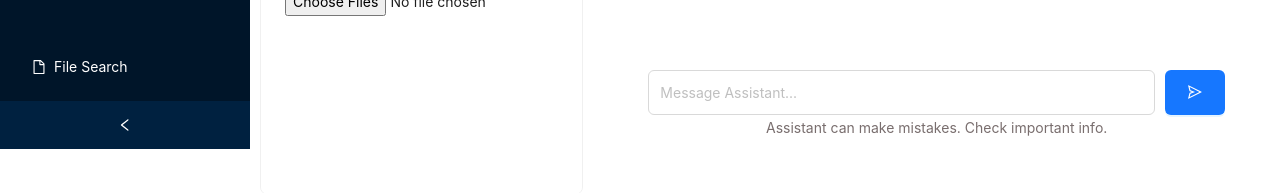
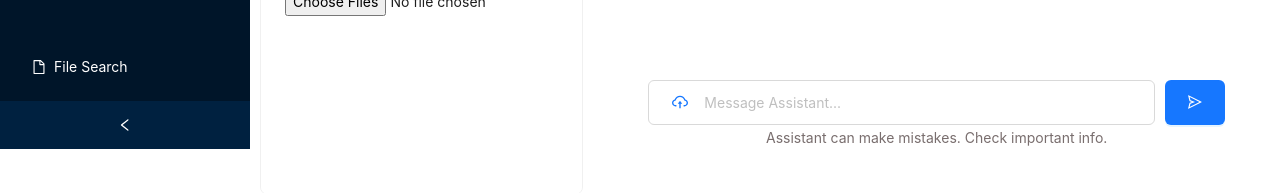
Before and after one commit to charan1922/technical-analysis_response_api, a React (Vite) app: page /file-search/thread_HpsiXNWknaz9HjEpm49JbYaE in a window 1280 px wide. Shown: the part 651-844 px from the top of the page. Built offline with nearby package versions, Linux system fonts and the light colour scheme; no server answers.

Commit message:
feat: Add file upload functionality to InputArea component

```diff
--- a/src/components/InputArea.tsx
+++ b/src/components/InputArea.tsx
@@ -1,12 +1,18 @@
 import React, { useState } from "react";
-import { Input, Button } from "antd";
-import { SendOutlined } from "@ant-design/icons";
+import { Input, Button, Upload, Space } from "antd";
+import {
+  CloudUploadOutlined,
+  FileAddOutlined,
+  FileOutlined,
+  SendOutlined,
+  UploadOutlined,
+} from "@ant-design/icons";
 
 interface InputAreaProps {
   onSendMessage: (message: string) => void;
-  inputDisabled: any;
-  setInputDisabled: any;
-  scrollToBottom: any;
+  inputDisabled: boolean;
+  setInputDisabled: (disabled: boolean) => void;
+  scrollToBottom: () => void;
 }
 
 const InputArea: React.FC<InputAreaProps> = ({
@@ -16,6 +22,7 @@ const InputArea: React.FC<InputAreaProps> = ({
   scrollToBottom,
 }) => {
   const [message, setMessage] = useState("");
+  const [fileList, setFileList] = useState<any[]>([]);
 
   const handleSend = () => {
     if (!message.trim()) return;
@@ -25,7 +32,25 @@ const InputArea: React.FC<InputAreaProps> = ({
     scrollToBottom();
   };
 
+  const handleRemove = (file: any) => {
+    setFileList(fileList.filter((item) => item.uid !== file.uid));
+  };
+
+  const handleUploadChange = (info: any) => {
+    setFileList(info.fileList);
+  };
+
   return (
+    <>
+      <div style={{ maxWidth: 500, marginBottom: 10 }}>
+        <Upload
+          fileList={fileList}
+          onRemove={handleRemove}
+          beforeUpload={() => false}
+          showUploadList={{ showRemoveIcon: true }}
+          listType="text"
+        />
+      </div>
       <div style={{ display: "flex" }}>
         <Input
           value={message}
@@ -33,15 +58,27 @@ const InputArea: React.FC<InputAreaProps> = ({
           onPressEnter={handleSend}
           placeholder="Message Assistant..."
           style={{ flex: 1, marginRight: "10px", height: 45 }}
+          prefix={
+            <Upload
+              fileList={fileList}
+              onChange={handleUploadChange}
+              beforeUpload={() => false}
+              showUploadList={false}
+            >
+              <Button icon={<CloudUploadOutlined />} type="link" size="large" />
+              <Space />
+            </Upload>
+          }
         />
         <Button
           style={{ height: 45, width: 60 }}
           type="primary"
-        icon={<SendOutlined  />}
+          icon={<SendOutlined />}
           onClick={handleSend}
           disabled={inputDisabled}
         />
       </div>
+    </>
   );
 };
 
```
Lines whose indentation alone changed are shown as unchanged.
